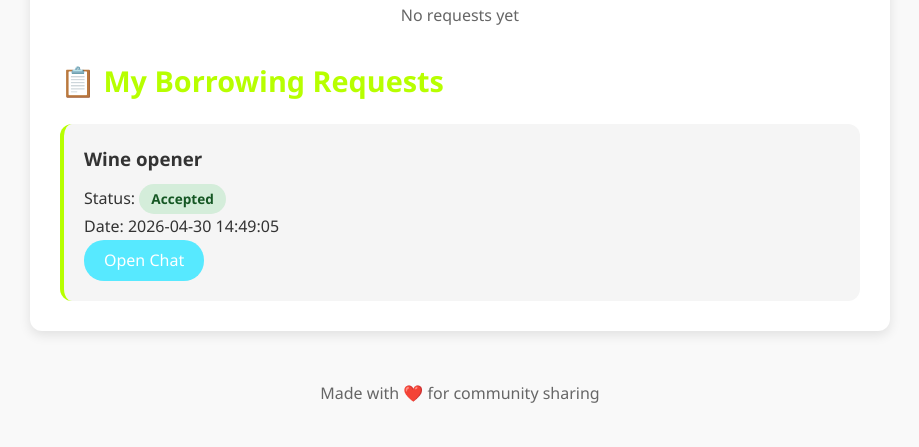
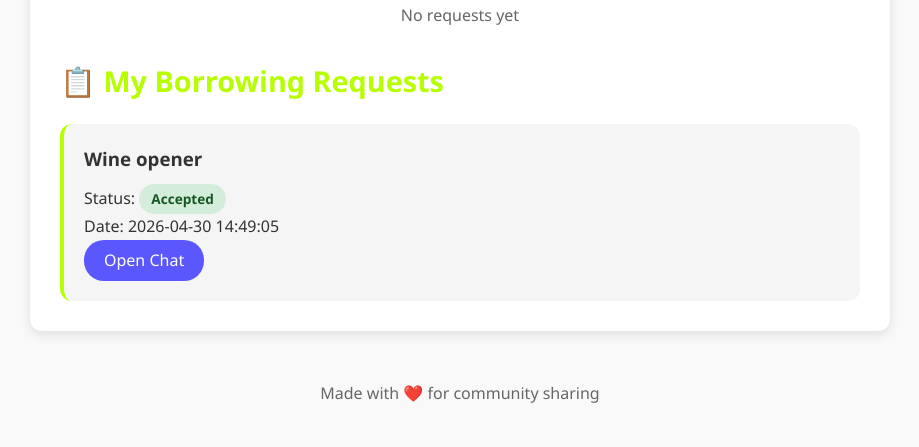
Before and after one commit to san-pietrino/Pietro-Project, a Flask app: page /dashboard in a window 1280 px wide. Shown: the part 723-1170 px from the top of the page, without its empty margins (180-1099 px from the left). Run offline with Flask 2, Linux system fonts and the light colour scheme; a user stored in the database is signed in; data comes from the database, SQL or seed files in the repository.

Commit message:
Updated style.css

```diff
--- a/static/style.css
+++ b/static/style.css
@@ -3,7 +3,7 @@
 
 :root {
     --primary-color: #b7ff00;
-    --secondary-color: #57e9ff;
+    --secondary-color: #5a57ff;
     --background-color: #f9f9f9;
     --card-background: #ffffff;
     --text-color: #333333;
```
